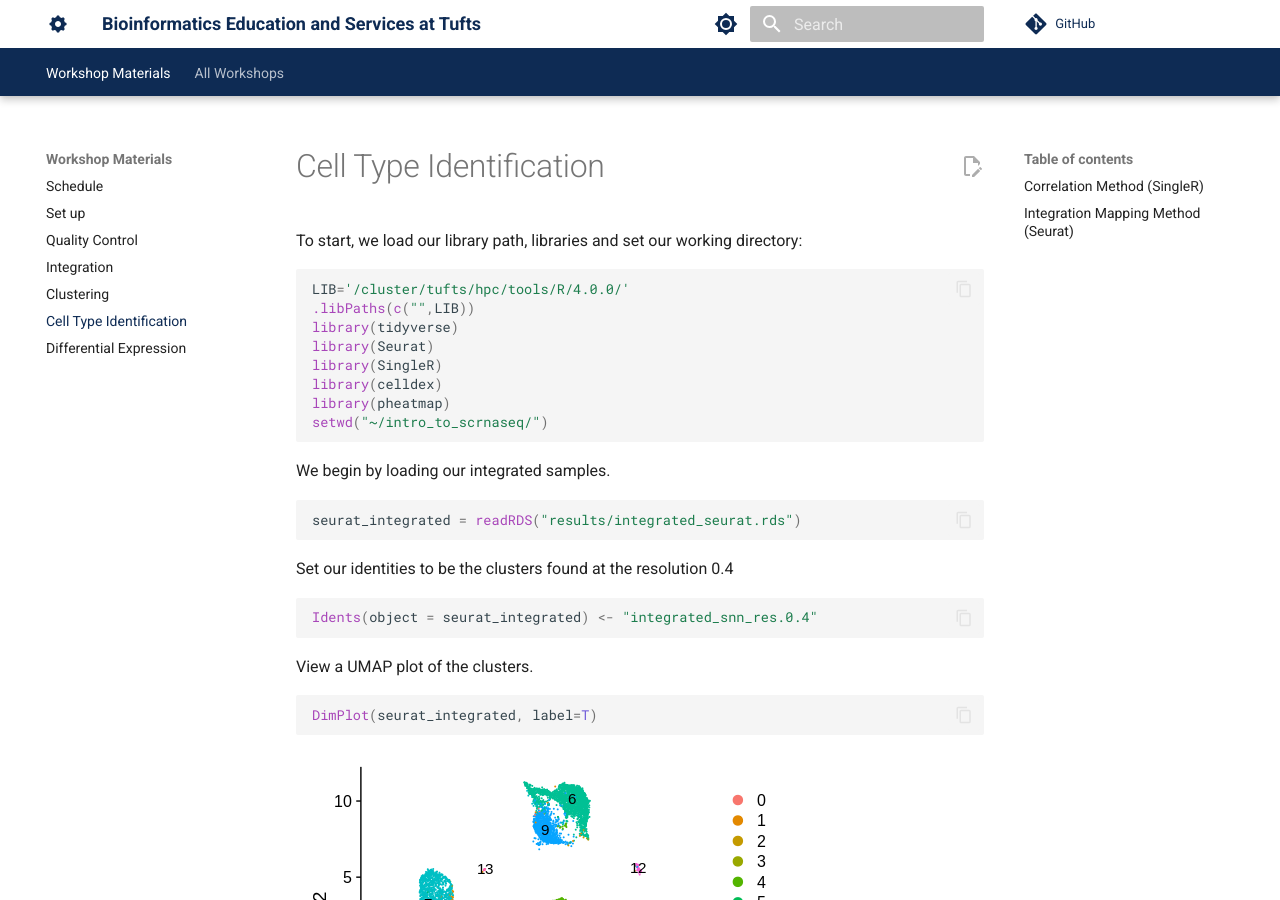
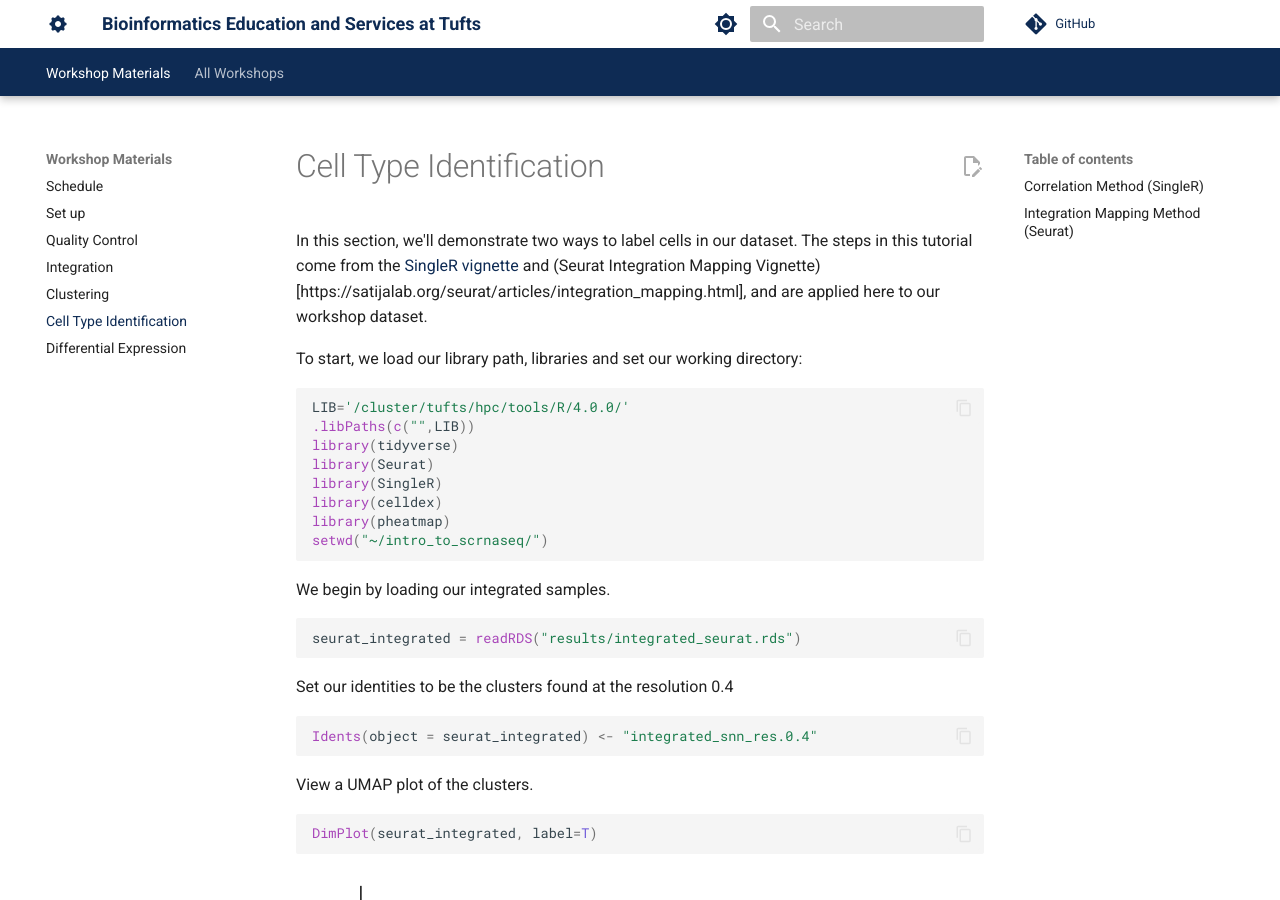
Before and after one commit to best-tufts/intro_to_single_cell_rnaseq, an MkDocs documentation site: the page built from docs/intro_to_single_cell_rnaseq/05_cell_type_identification.md, in a window 1280 px wide and 900 px high. Built offline with MkDocs 1.6.1 and Material for MkDocs 9.7.7, drawn with Linux system fonts in a browser that asks for light colours; comment, search, counter and statistics services are not loaded.

Commit message:
rough draft of cell type identification

````diff
--- a/docs/intro_to_single_cell_rnaseq/05_cell_type_identification.md
+++ b/docs/intro_to_single_cell_rnaseq/05_cell_type_identification.md
@@ -1,3 +1,5 @@
+In this section, we'll demonstrate two ways to label cells in our dataset. The steps in this tutorial come from the [SingleR vignette](https://bioconductor.org/packages/devel/bioc/vignettes/SingleR/inst/doc/SingleR.html) and (Seurat Integration Mapping Vignette)[https://satijalab.org/seurat/articles/integration_mapping.html], and are applied here to our workshop dataset.
+
 To start, we load our library path, libraries and set our working directory:
 ```R
 LIB='/cluster/tufts/hpc/tools/R/4.0.0/'
@@ -9,7 +11,6 @@ library(celldex)
 library(pheatmap)
 setwd("~/intro_to_scrnaseq/")
 ```
-
 We begin by loading our integrated samples.
 ```R
 seurat_integrated = readRDS("results/integrated_seurat.rds")
````
